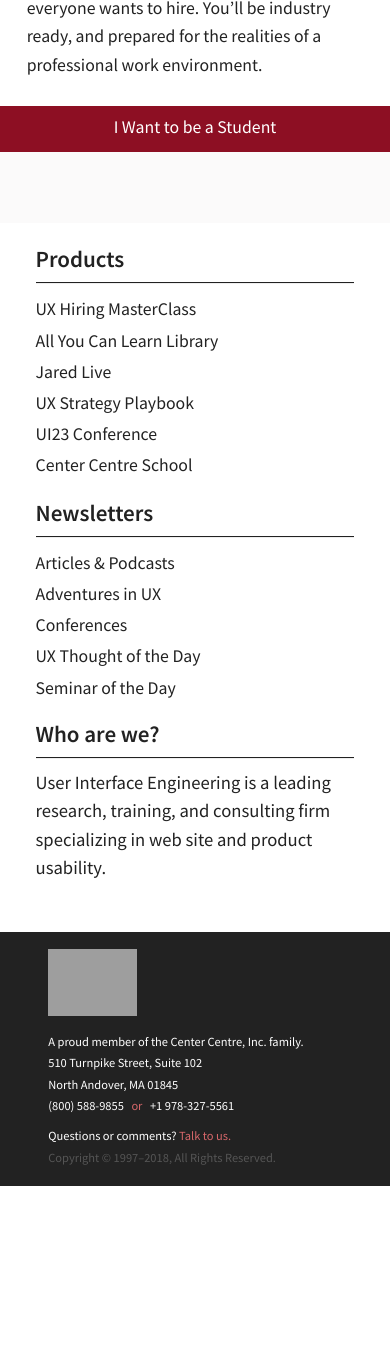
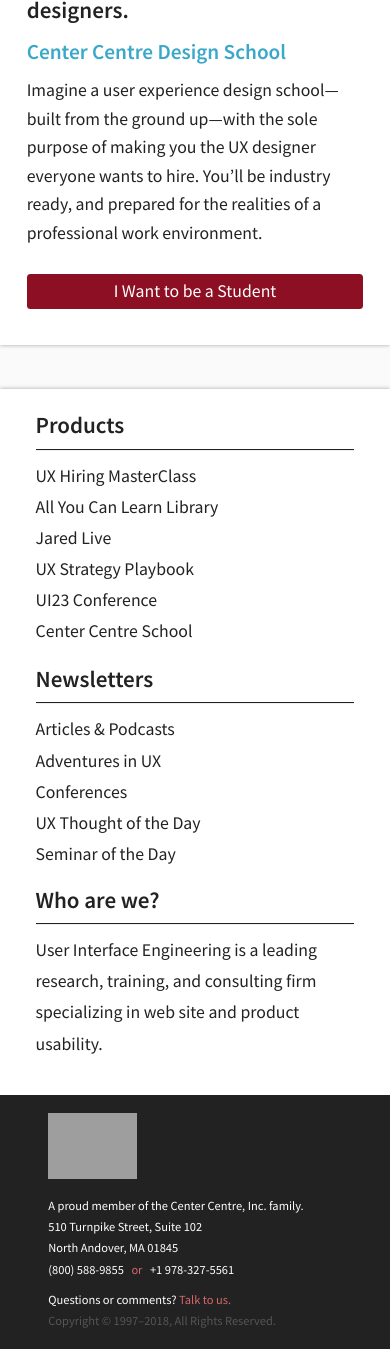
Before and after one commit to markswinimer/uie-dotcom, a PHP site: page /index.html in a window 390 px wide. Shown: the part 4638-5987 px from the top of the page. Before the commit the page ends 5824 px from the top, so only its background shows below. Run offline with PHP 8.4, Linux system fonts and the light colour scheme; grey boxes are pictures that could not be loaded.

Commit message:
better mq

```diff
--- a/index.html
+++ b/index.html
@@ -1,18 +1,17 @@
-
 <!DOCTYPE html>
 <html>
 <head>
   <meta charset="utf-8">
-  <meta id="metaViewport" name="viewport" content="width=device-width, initial-scale=1, user-scalable=no, maximum-scale=1, minimum-scale=1" />
+  <meta id="metaViewport" name="viewport" card-content="width=device-width, initial-scale=1, user-scalable=no, maximum-scale=1, minimum-scale=1" />
   <title>UIE</title>
   <link rel="stylesheet" href="./styles/main.css">
 </head>
 <body>
 
-  <!-- UIE Header | 2 row / 2 column grid | -->
+  <header>
+    <!-- Header with logo -->
+    <div class="header-container">
 
-  <header>
-    <div class="header-container">
       <div class="header-logo">
         <img src="https://asset.uie.com/img/uie.png" alt="UIE"/>
       </div>
@@ -33,7 +32,6 @@
   </header>
 
   <!-- Featured Product Section -->
-
   <div class="featured-product-container">
     <div class="featured-product">
 
@@ -51,35 +49,34 @@
           <span>Find Your UX Strategies</span>
         </div>
       </div>
+
     </div>
   </div>
 
 
-
   <main>
 
-    <!-- 2 column product -->
-
-    <div class="product-stage-margin">
+    <!-- Product Stage [2 COL] -->
     <div class="product-stage-container">
+      <div class="product-stage">
 
         <!-- CARD #1 -->
         <div class="card-container-left" id="card-1">
-          <div class="card-image-container">
+          <div class="card-image">
             <img src="https://www.uie.com/jared-live/img/talk-kano-model2.png"/>
           </div>
-          <div class="callout-container">
+          <div class="card-callout">
             <h2>Experience design is the competitive advantage you need now.</h2>
           </div>
-          <div class="content-container">
+          <div class="card-content">
             <h4>Jared Live</h4>
             <p>
               There’s no better way to start gaining that advantage than having Jared Spool engage with members of your organization. Jared will deliver specific strategic insights and tactical processes for your organization, live!
             </p>
           </div>
-          <div class="cta-container">
+          <div class="card-cta">
             <a href="https://www.uie.com/jared-live/">
-              <div class="cta-button">
+              <div class="card-button">
                 <span>Bring Jared To Me</span>
               </div>
             </a>
@@ -87,23 +84,22 @@
         </div>
 
         <!-- CARD #2 -->
-
         <div class="card-container-right" id="card-2">
-          <div class="card-image-container">
+          <div class="card-image">
             <img src="https://asset.uie.com/uie-dot-com/index/masterClass-sized.png"/>
           </div>
-          <div class="callout-container">
+          <div class="card-callout">
             <h2>This interactive workshop is specifically geared to hiring your UX design team.</h2>
           </div>
-          <div class="content-container">
+          <div class="card-content">
             <h4>UX Hiring MasterClass</h4>
             <p>
               Hiring is the most important responsibility of any design leader. Great Designers have the perfect mix of skills, knowledge, and experience to bring your organization’s design efforts to the next level. Overhaul your hiring process with 7 weeks worth of videos, resources, and live coaching in this UX hiring MasterClass.
             </p>
           </div>
-            <div class="cta-container">
+          <div class="card-cta">
             <a href="https://centercentre.learnsocially.com/">
-              <div class="cta-button">
+              <div class="card-button">
                 <span>Design Your UX Hiring Process</span>
               </div>
             </a>
@@ -111,69 +107,66 @@
         </div>
 
         <!-- CARD #3 -->
-
         <div class="card-container-left" id="card-3">
-          <div class="card-image-container">
+          <div class="card-image">
             <img src="https://asset.uie.com/uie-dot-com/index/aycl-resized.png"/>
           </div>
-          <div class="callout-container">
+          <div class="card-callout">
             <h2>
               Your team can bump up their UX skills on their schedule—whenever they want, wherever they are
             </h2>
           </div>
-          <div class="content-container">
+          <div class="card-content">
             <h4>UIE’s All You Can Learn Library</h4>
             <p>
               Watch, listen & learn from the world’s best UX experts. Our library is always growing, with the latest UX topics, to keep your mind sharp, with new seminars added to our library every couple of weeks.
             </p>
           </div>
-          <div class="cta-container">
-            <div class="cta-button">
+          <div class="card-cta">
+            <div class="card-button">
               <span>Check Out the Seminars Now</span>
             </div>
           </div>
         </div>
 
         <!-- CARD #4 -->
-
         <div class="card-container-right" id="card-4">
-          <div class="card-image-container">
+          <div class="card-image">
             <img src="https://asset.uie.com/uie-dot-com/index/playbook-resized.png"/>
           </div>
-          <div class="callout-container">
+          <div class="card-callout">
             <h2>Create a UX Strategy to match your organization’s unique challenges.</h2>
           </div>
-          <div class="content-container">
+          <div class="card-content">
             <h4>UX Strategy Playbook</h4>
             <p>
               Every minute of this 2-day workshop is about you, your team, and your organization. You will be guided through dozens of UX strategy plays to identify the perfect combination for your organization.
             </p>
           </div>
-          <div class="cta-container">
-            <div class="cta-button">
+          <div class="card-cta">
+            <div class="card-button">
               <span>Find Your UX Strategies</span>
             </div>
           </div>
         </div>
 
         <!-- CARD #5 -->
-
         <div class="card-container-left" id="card-5">
-          <div class="card-image-container">
+          <div class="card-image">
             <img src="https://asset.uie.com/uie-dot-com/index/ui23-resized.png"/>
           </div>
-          <div class="callout-container">
+          <div class="card-callout">
             <h2>Immerse yourself in this design conference about tackling UX topics and moving projects forward.</h2>
           </div>
-          <div class="content-container">
+          <div class="card-content">
             <h4>UI23 Conference</h4>
             <p>
               Imagine six incredible full-day, master-grade workshops led by top industry experts. You don’t have to imagine it, because you can be part of UI23. Come to Boston in November 2018 and learn UX skills and techniques you can apply immediately.
             </p>
           </div>
-          <div class="cta-container">
+          <div class="card-cta">
             <a href="https://ui.uie.com/">
-              <div class="cta-button">
+              <div class="card-button">
                 <span>Explore the Conference</span>
               </div>
             </a>
@@ -181,91 +174,94 @@
         </div>
 
         <!-- CARD #6 -->
-
         <div class="card-container-right" id="card-6">
-          <div class="card-image-container">
+          <div class="card-image">
             <img src="http://centercentre.com/perch/resources/ccstudentsworking2.jpg"/>
           </div>
-          <div class="callout-container">
+          <div class="card-callout">
             <h2>Center Centre is the UX design school creating the next generation of industry-ready designers.</h2>
           </div>
-          <div class="content-container">
+          <div class="card-content">
             <h4>Center Centre Design School</h4>
             <p>
               Imagine a user experience design school—built from the ground up—with the sole purpose of making you the UX designer everyone wants to hire. You’ll be industry ready, and prepared for the realities of a professional work environment.
             </p>
           </div>
-          <div class="cta-container">
-            <div class="cta-button">
+          <div class="card-cta">
+            <div class="card-button">
               <span>I Want to be a Student</span>
             </div>
           </div>
         </div>
 
-        <!-- END Card Stages -->
-
       </div>
     </div>
-
+    <!-- Product Stage [2 COL] END -->
   </main>
 
   <footer>
 
     <!-- White Footer with links -->
-    <div class="footer-links-content">
-      <div class="three-col-flex">
+    <div class="footer-links-container">
+      <div class="footer-links">
 
-          <div class="footer-left">
+        <div class="footer-links-left">
           <h2>Products</h2>
           <hr />
-            <p class="footer-item">UX Hiring MasterClass</p>
-            <p class="footer-item">All You Can Learn Library</p>
-            <p class="footer-item">Jared Live</p>
-            <p class="footer-item">UX Strategy Playbook</p>
-            <p class="footer-item">UI23 Conference</p>
-            <p class="footer-item">Center Centre School</p>
+          <p>UX Hiring MasterClass</p>
+          <p>All You Can Learn Library</p>
+          <p>Jared Live</p>
+          <p>UX Strategy Playbook</p>
+          <p>UI23 Conference</p>
+          <p>Center Centre School</p>
         </div>
-          <div class="footer-middle">
+
+        <div class="footer-links-middle">
           <h2>Newsletters</h2>
           <hr/>
-            <p class="footer-item">Articles & Podcasts</p>
-            <p class="footer-item">Adventures in UX</p>
-            <p class="footer-item">Conferences</p>
-            <p class="footer-item">UX Thought of the Day</p>
-            <p class="footer-item">Seminar of the Day</p>
+          <p>Articles & Podcasts</p>
+          <p>Adventures in UX</p>
+          <p>Conferences</p>
+          <p>UX Thought of the Day</p>
+          <p>Seminar of the Day</p>
         </div>
 
-          <div class="footer-right">
+        <div class="footer-links-right">
           <h2>Who are we?</h2>
           <hr />
           <p>User Interface Engineering is a leading research, training, and consulting firm specializing in web site and product usability.
           </p>
         </div>
-          <br style="clear: left;"/>
+        <br class="clear-float"/>
+
       </div>
     </div>
 
     <!-- Black footer -->
-    <div class="footer-info-container">
-        <div class="footer-info-content">
-          <div class="flex-col-one">
+    <div class="footer-company-container">
+      <div class="footer-company">
+
+        <div class="footer-company-left">
           <img src="https://asset.uie.com/img/uie.png"/>
         </div>
-          <div class="flex-col-two">
+
+        <div class="footer-company-middle">
           A proud member of the Center Centre, Inc. family.<br />
           510 Turnpike Street, Suite 102<br />
           North Andover, MA 01845<br />
           (800) 588-9855 <span class="or-span">or</span> +1 978-327-5561
         </div>
-          <div class="flex-col-three">
+
+        <div class="footer-company-right">
           Questions or comments? <a class="talk-link" href="https://www.uie.com/feedback">Talk to us.</a><br>
           <span class="talk-copyright">Copyright © 1997–2018, All Rights Reserved.</span>
         </div>
-          <br style="clear: left;"/>
+        <br class="clear-float"/>
 
       </div>
     </div>
 
   </footer>
+
 </body>
 </html>
--- a/styles/main.css
+++ b/styles/main.css
@@ -1,4 +1,3 @@
-
 @charset "UTF-8";
 @import url('https://fonts.googleapis.com/css?family=Montserrat:300,400,500,600,700,800,900|Source+Sans+Pro:200,300,400,600,700,900');
 
@@ -9,6 +8,7 @@
   padding: 0;
   margin: 0;
   font-family: 'Source Sans Pro', sans-serif;
+  text-decoration: none;
 }
 
 html {
@@ -19,6 +19,7 @@
   padding: 0;
   font-size: 62.5%;
 }
+
 
 @media screen and (max-width: 965px) {
   html {
@@ -41,8 +42,6 @@
   }
 } */
 
-
-/* UIE Standard */
 p {
   font-weight: 400;
   font-size: 2.1rem;
@@ -64,13 +63,13 @@
   margin-bottom: 0rem;
 }
 
+/* Larger Header for Featured Product */
 .featured-right h2 {
   font-weight: 600;
   font-size: 3.2rem;
   line-height: 4.1rem;
   margin-bottom: 1rem;
 }
-
 
 h3 {
   font-weight: 400;
@@ -83,16 +82,19 @@
   line-height: 3.5rem;
   margin-bottom: 1rem;
 }
-.content-container h4, .featured-right h4 {
+
+/* Blue color for title emphasis */
+.card-content h4, .featured-right h4 {
   color: #3BA7C9;
 }
 
-.auto{
-  margin: auto;
+.clear-float {
+  clear: left;
 }
 
+/* -------------------------------------------------- */
 
-/* UIE Header style */
+/* Heading */
 
 header {
   width:100%;
@@ -113,23 +115,20 @@
 
 .header-logo {
   margin-right: 3rem;
-  padding-bottom: .4rem;
-  display: inline;
   float: left;
 }
 
 .header-main {
-  display: inline;
-}
-.header-sub {
-  padding-left: 15.5rem;
-  margin-top: .8rem;
+  float: left;
 }
 
-/* UIE Header Styles END */
+.header-sub {
+  clear: left;
+  padding-left: 15.5rem;
+}
+/* -------------------------------------------------- */
 
-
-/* Featured Product Styles */
+/* Featured Product */
 
 .featured-product-container {
   width: 100%;
@@ -176,127 +175,15 @@
   background-color: #8D0F23;
   display: inline-block;
 }
+/* -------------------------------------------------- */
 
+/*   Product Stage  */
 
-/* Featured Product Styles END */
-
-
-/* ---------- */
-
-
-/* Product stage styles */
-
-div.footer-text {
-  color: white;
-  font-size: 1.7rem;
-  font-weight: 400;
-}
-div.footer-text-right {
-  color: white;
-  float: right;
-}
-
-.footer-info-container {
-  width: 100%;
-  background-color: #222222;
-  color: white;
-  padding: 2rem 4rem;
-}
-
-.footer-info-content {
-  max-width:1000px;
-  margin: auto;
-  color: white;
-  font-size: 1.4rem;
-  font-weight: 400;
-  line-height: 2.4rem;
-  white-space:nowrap;
-}
-.flex-col-two, .flex-col-three {
-  padding-top: 1rem;
-}
-.flex-col-one {
-  float: left;
-
-}
-.flex-col-two {
-  margin: 0 1rem;
-  float: left;
-}
-.flex-col-three {
-  float: right;
-}
-
-.footer-info-content img {
-  width: 10rem;
-  margin-right: 2rem;
-}
-
-.talk-link {
-  color: #D6676A;
-}
-.or-span {
-  color: #D6676A;
-  padding: 0 5px;
-}
-
-.talk-copyright {
-  color: #555555;
-}
-
-hr {
-  border-left: none;
-  border-right: none;
-  margin: 10px 0;
-  border-top: 1px solid #222222;
-}
-.footer-container {
-  background-color: #EBE9EA;
-}
-
-.footer-links-content {
-  width: 100%;
-  background-color: white;
-  padding: 2.5rem 4rem;
-}
-.three-col-flex {
-  background-color: white;
-  margin: auto;
-  height: auto;
-  max-width: 1000px;
-  white-space: nowrap;
-}
-
-.footer-left {
-  float: left;
-  width: 25%;
-}
-.footer-middle {
-  float: left;
-  width: 25%;
-  margin: 0 5%;
-}
-.footer-right {
-  width:40%;
-  float: left;
-  white-space:normal;
-}
-
-p.footer-item {
-  margin-bottom: 0;
-  font-size: 2rem;
-  line-height: 3.5rem;
-}
-
-/* Footer styles END */
-
-/*   Product Stage START  */
-
-.product-stage-margin {
+.product-stage-container {
   padding: 0 4%;
 }
 
-.product-stage-container {
+.product-stage {
   display: grid;
   max-width: 1000px;
   margin: auto;
@@ -309,6 +196,7 @@
 }
 
 .card-container-left, .card-container-right{
+  background-color: white;
   height:100%;
   border-radius: 4px;
   flex-direction: column;
@@ -322,70 +210,61 @@
 #card-1 {
   grid-column: 1 / 2;
   grid-row: 1;
-  background-color: #A4C3B2;
 }
 #card-2 {
   grid-column: 3 / 4;
   grid-row: 1;
-  background-color: #A4C3B2;
 }
 #card-3 {
   grid-column: 1 / 2;
   grid-row: 2;
-  background-color: #A4C3B2;
 }
 #card-4 {
   grid-column: 3 / 4;
   grid-row: 2;
-  background-color: #A4C3B2;
 }
 #card-5 {
   grid-column: 1 / 2;
   grid-row: 3;
-  background-color: #A4C3B2;
 }
 #card-6 {
   grid-column: 3 / 4;
   grid-row: 3;
-  background-color: #A4C3B2;
 }
 
-/* IMAGE */
-.card-image-container {
+.card-image {
   border-radius: 4px 4px 0 0;
   width: 100%;
   max-height: 150px;
   overflow: hidden;
 }
-.card-image-container img {
+.card-image img {
   filter: contrast(85%);
   filter: saturate(55%);
   width: 100%;
 }
 
-/* TEXT */
-
-.callout-container, .content-container {
+.card-callout, .card-content {
   padding: 0 3rem;
-
 }
 
-.callout-container {
+.card-callout {
   padding-top: 1.5rem;
-  /* padding-bottom: 1.5rem; */
   background-color: #ffffff;
-  /* border-bottom: 3px solid #fbfafa; */
 }
 
-.content-container {
+.card-content {
   padding-top: 1.5rem;
   padding-bottom: 1.5rem;
   background-color: #ffffff;
   flex: auto;
 }
 
-/* CTA */
-.cta-container {
+.card-content p {
+  font-size: 2rem;
+}
+
+.card-cta {
   height: 46px;
   width: 100%;
   text-align: center;
@@ -394,60 +273,136 @@
   background-color: #8D0F23;
 }
 
-a {
-  text-decoration: none;
-}
-.cta-button {
+.card-button {
   color: #ffffff;
   text-decoration: none;
   padding: .2rem 0;
 }
 
-
-.cta-button span {
+.card-button span {
   text-decoration: none;
   font-weight: 400;
   font-size: 2rem;
   line-height: 3.2rem;
   border-radius: .5rem;
 }
+/* -------------------------------------------------- */
 
-.footer-links-content h4 {
-  font-size:2.4rem;
+/* Footer Links (white) */
+
+.footer-links-container {
+  width: 100%;
+  background-color: white;
+  padding: 2.5rem 4rem;
 }
 
-.content-container p {
+.footer-links {
+  background-color: white;
+  margin: auto;
+  height: auto;
+  max-width: 1000px;
+  white-space: nowrap;
+}
+
+.footer-links-left {
+  float: left;
+  width: 25%;
+}
+.footer-links-middle {
+  float: left;
+  width: 25%;
+  margin: 0 5%;
+}
+.footer-links-right {
+  width:40%;
+  float: left;
+  white-space:normal;
+}
+.footer-links p {
+  margin-bottom: 0;
   font-size: 2rem;
+  line-height: 3.5rem;
 }
+
+hr {
+  border-left: none;
+  border-right: none;
+  margin: 10px 0;
+  border-top: 1px solid #222222;
+}
+/* -------------------------------------------------- */
+
+/* Footer Company (black) */
+
+.footer-company-container {
+  width: 100%;
+  background-color: #222222;
+  color: white;
+  padding: 2rem 4rem;
+  font-size: 1.4rem;
+  font-weight: 400;
+  line-height: 2.4rem;
+}
+
+.footer-company {
+  max-width: 1000px;
+  margin: auto;
+  color: white;
+  white-space: nowrap;
+}
+
+.footer-company-middle, .footer-company-right {
+  padding-top: 1rem;
+}
+
+.footer-company-left {
+  float: left;
+}
+
+.footer-company-middle {
+  margin: 0 1rem;
+  float: left;
+}
+
+.footer-company-right {
+  float: right;
+}
+
+.footer-company img {
+  width: 10rem;
+  margin-right: 2rem;
+}
+
+.footer-company a {
+  color: #D6676A;
+}
+
+.footer-company-middle span {
+  color: #D6676A;
+  padding: 0 5px;
+}
+
+.footer-company-right span {
+  color: #555555;
+}
+/* -------------------------------------------------- */
+
+/* Media Queries */
 
 @media only screen and (max-width: 850px) {
 
-
-
-  .product-stage-container {
+  .product-stage {
     display: block;
     max-width: 1000px;
-    margin: auto;
     padding: 4rem 0;
-    width: 100%;
     max-width: 470px;
     grid-row-gap: 0;
     grid-template-columns: 0;
     grid-template-rows: 0;
-    background-color: #fbfafa;
-    margin:auto;
   }
 
   .card-container-left, .card-container-right{
-    height:100%;
-    margin: 4rem 0;
-    border-radius: 4px;
-    flex-direction: column;
-    justify-content: flex-end;
-    display: flex;
-    -webkit-box-shadow: 0px 0px 4px 0px rgba(0,0,0,0.35);
-    -moz-box-shadow: 0px 0px 4px 0px rgba(0,0,0,0.35);
-    box-shadow: 0px 0px 4px 0px rgba(0,0,0,0.35);
+    margin-bottom: 5rem;
   }
 
   #card-1, #card-2, #card-3, #card-4, #card-5, #card-6 {
@@ -455,72 +410,50 @@
     grid-row: 0;
   }
 
-  .footer-links-content {
-    width: 100%;
-    background-color: white;
+  .footer-links-container {
     padding: 2.5rem 4rem;
   }
-  .three-col-flex {
-    background-color: white;
-    margin: auto;
-    height: auto;
+
+  .footer-links {
     max-width: 470px;
-    white-space: nowrap;
   }
 
-  .footer-left {
-    float: left;
+  .footer-links-left {
     width: 47.5%;
   }
-  .footer-middle {
-    float: left;
+  .footer-links-middle {
     width: 47.5%;
     margin: 0;
     margin-left: 5%;
   }
-  .footer-right {
+  .footer-links-right {
     width:100%;
     clear: left;
     float: none;
-    white-space:normal;
     padding-top: 5%;
   }
 }
 
 @media only screen and (max-width: 740px) {
 
-  .featured-product-container {
-    width: 100%;
-    height: auto;
-    background-color: white;
-    margin: 2rem 0;
-    padding: 7rem 4%;
+  .featured-product {
+    max-width: 470px;
+    display: block;
   }
 
-  .featured-product {
-    max-width: 475px;
-    margin: 0 auto;
-    padding: 0 0rem;
-    display: block;
-    flex-direction: row;
+  .featured-right {
+    padding-left: 0;
+    padding-top: 2rem;
   }
 
   .featured-left {
-    flex-basis: 1;
-    padding-top: .6rem;
-    justify-self: flex-end;
+    width: 95%;
+    height: 200px;
+    overflow:hidden;
   }
-
-  .featured-right {
-    min-width: 250px;
-    padding-left: 0;
-    padding-top: 2rem;
-    flex-grow:1;
-  }
-
   .featured-left img {
-    height: 300px;
-    border-radius: 4px;
+    width: 100%;
+    height: auto;
   }
 
   .featured-button {
@@ -554,7 +487,6 @@
 
   .header-logo {
     margin-right: 3rem;
-    padding-bottom: 2rem;
     display: block;
     float: none;
   }
@@ -566,7 +498,7 @@
     padding-left: 0;
     margin-top: .8rem;
   }
-  .footer-info-content {
+  .footer-company {
     max-width:470px;
     margin: auto;
     color: white;
@@ -575,7 +507,7 @@
     line-height: 2.4rem;
     white-space:nowrap;
   }
-  .flex-col-three {
+  .footer-company-right {
     float: left;
     margin-left: 13rem;
   }
@@ -584,42 +516,55 @@
 
 @media only screen and (max-width: 480px) {
 
-  .footer-left {
+  .footer-links-left {
     clear: left;
     float: none;
     width: 100%;
     padding-bottom: 2rem;
   }
-  .footer-middle {
+  .footer-links-middle {
     float: none;
     width: 100%;
     margin: 0;
   }
-  .footer-right {
+  .footer-links-right {
     width:100%;
     float: none;
     white-space:normal;
     padding-top: 5%;
   }
-  .footer-info-content {
+  .footer-company {
     width:100%;
     padding: 0 4%;
   }
-  .flex-col-two {
+  .footer-company-middle {
     margin: 0;
   }
-  .flex-col-three {
+  .footer-company-right {
     margin-left: 0;
   }
 }
 
 @media only screen and (max-width: 410px) {
-  .product-stage-margin {
+
+  .featured-product-container, .footer-links-container {
+    -webkit-box-shadow: 0px 0px 4px 0px rgba(0,0,0,0.35);
+    -moz-box-shadow: 0px 0px 4px 0px rgba(0,0,0,0.35);
+    box-shadow: 0px 0px 4px 0px rgba(0,0,0,0.35);
+  }
+
+  .product-stage-container, .product-stage {
     padding: 0;
   }
 
-  .card-image-container, .cta-button span, .cta-container {
+
+  .card-image, .card-button span, .card-cta {
     border-radius: 0;
+  }
+
+  .card-image {
+    padding-left: 3rem;
+    padding-right: 3.5rem;
   }
 
   .card-container-left, .card-container-right{
@@ -637,21 +582,53 @@
     width: 100%;
     height: auto;
     background-color: white;
-    margin: 2rem 0;
-    padding: 7rem 0;
+    margin: 4rem 0;
+    margin-top: 0;
+    padding: 4rem 0;
+  }
+
+  .featured-left {
+    width: 100%;
+    height: 200px;
+    overflow:hidden;
   }
   .featured-left img {
-    height: auto;
-    border-radius: 0;
     width: 100%;
     padding: 0 4rem;
   }
   .featured-right {
     height: auto;
-    border-radius: 0;
     width: 100%;
     padding: 4rem;
     padding-bottom: 0;
+    padding-top: 2rem;
+  }
+
+  .card-cta {
+    height: 4rem;
+    width: auto;
+    margin: 0 3rem;
+    text-align: center;
+    line-height: 4.2rem;
+    border-radius: .4rem;
+    background-color: #8D0F23;
+  }
+
+  .card-button {
+    color: #ffffff;
+    text-decoration: none;
+    padding: .2rem 1rem;
+  }
+
+  .card-button span {
+    text-decoration: none;
+  }
+  .card-container-left, .card-container-right{
+    border-radius: 0;
+    padding: 4rem 0;
+    -webkit-box-shadow: 0px 0px 4px 0px rgba(0,0,0,0.35);
+    -moz-box-shadow: 0px 0px 4px 0px rgba(0,0,0,0.35);
+    box-shadow: 0px 0px 4px 0px rgba(0,0,0,0.35);
   }
 
 }
```
Lines whose indentation alone changed are shown as unchanged.
